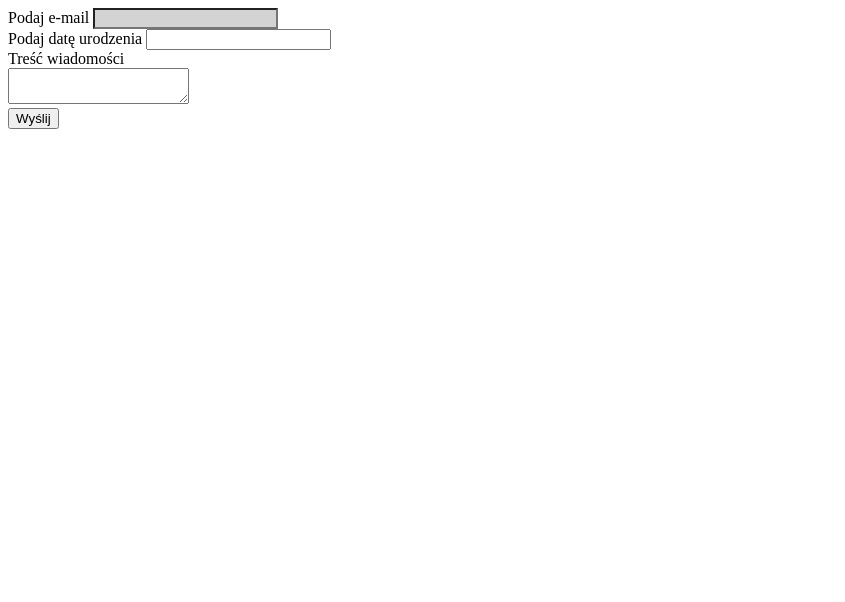
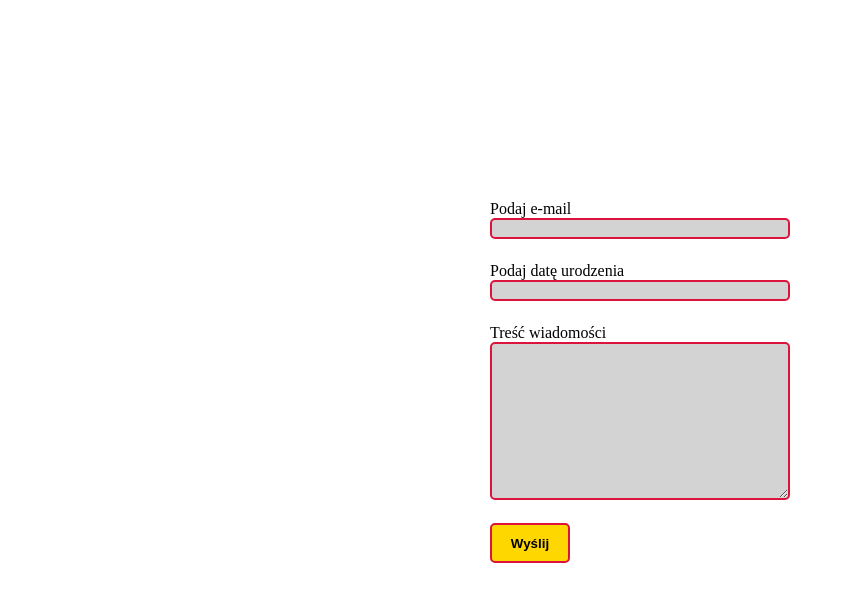
Before and after one commit to SebBauer/zaliczenie_front, a plain HTML site: page index.html in a window 1280 px wide. Shown: the whole page, without its empty margins (0-845 px from the left). Drawn offline with nearby package versions, Linux system fonts and the light colour scheme.

Commit message:
Poprawiono layout

```diff
--- a/index.html
+++ b/index.html
@@ -15,8 +15,8 @@
 
         Podaj e-mail <input type="text"><br>
         Podaj datę urodzenia <input type="text"><br>
-        Treść wiadomości <br><textarea></textarea><br>
-        <input type="submit" value="Wyślij">
+        Treść wiadomości <br><textarea cols="30" rows="10"></textarea><br>
+        <input type="submit" value="Wyślij" id="przycisk">
 
     </form>
     </div>
--- a/js/scripts.js
+++ b/js/scripts.js
@@ -48,9 +48,11 @@
             this._addErrors('Treść wiadomości musi zawierać minimum 6 znaków');
         }
 
+        if(this._tabErrors == 0){
+            this._addErrors(`Dziękujemy, Twoja wiadomość została przesłana. Odpowiedź wyślemy na maila: ${e.target[0].value}`)
+        }
 
-
-        if(this._tabErrors.length > 0){
+        if(this._tabErrors.length >= 0){
             e.preventDefault();
         }
 
--- a/scss/style.scss
+++ b/scss/style.scss
@@ -1,8 +1,24 @@
 @import 'mixins';
 
 form {
+    width: 300px;
+    display: flex;
+    flex-direction: column;
+    margin: 0 auto;
+    margin-top: 200px;
 
-    input:nth-child(1){
+
+    input, textarea {
         background-color: lightgray;
+        border-radius: 5px;
+        border: 2px solid crimson;
+        margin-bottom: 5px;
+    }
+
+    #przycisk {
+        background-color: gold;
+        width: 80px;
+        height: 40px;
+        font-weight: bold;
     }
 }
```
Also changed, not shown: css/style.css.
